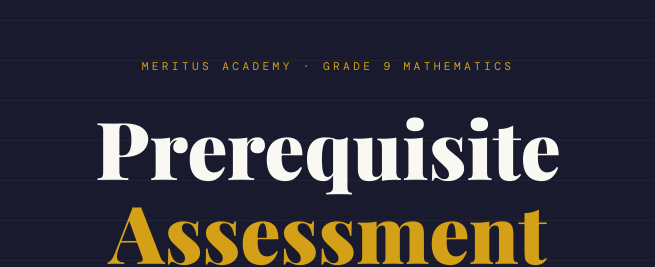
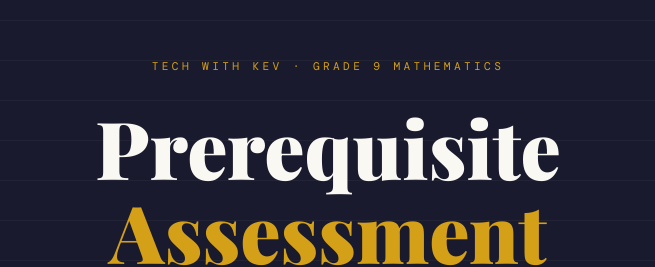
Before and after one commit to techwithkev/techwithkev.github.io, a Jekyll site: the page pages/g9_math_prerequisite_assessment.html, which Jekyll copies as it is, in a window 1280 px wide. Shown: the top 267 px of the page, without its empty margins (312-967 px from the left). Built offline with Jekyll 4.4.1, drawn with Linux system fonts in a browser that asks for light colours.

Commit message:
fix: Update academy name from Meritus Academy to Tech With Kev on the G9 Math Prerequisite Assessment cover page.

```diff
--- a/pages/g9_math_prerequisite_assessment.html
+++ b/pages/g9_math_prerequisite_assessment.html
@@ -721,7 +721,7 @@
   <!-- COVER -->
   <div class="cover" id="coverPage">
     <div class="cover-inner">
-      <div class="cover-label">Meritus Academy · Grade 9 Mathematics</div>
+      <div class="cover-label">Tech With Kev · Grade 9 Mathematics</div>
       <h1>Prerequisite<span>Assessment</span></h1>
       <p class="cover-sub">This diagnostic covers foundational skills required to excel in the G9 curriculum. Your
         results will identify strengths and areas to focus on before the course begins.</p>
```
